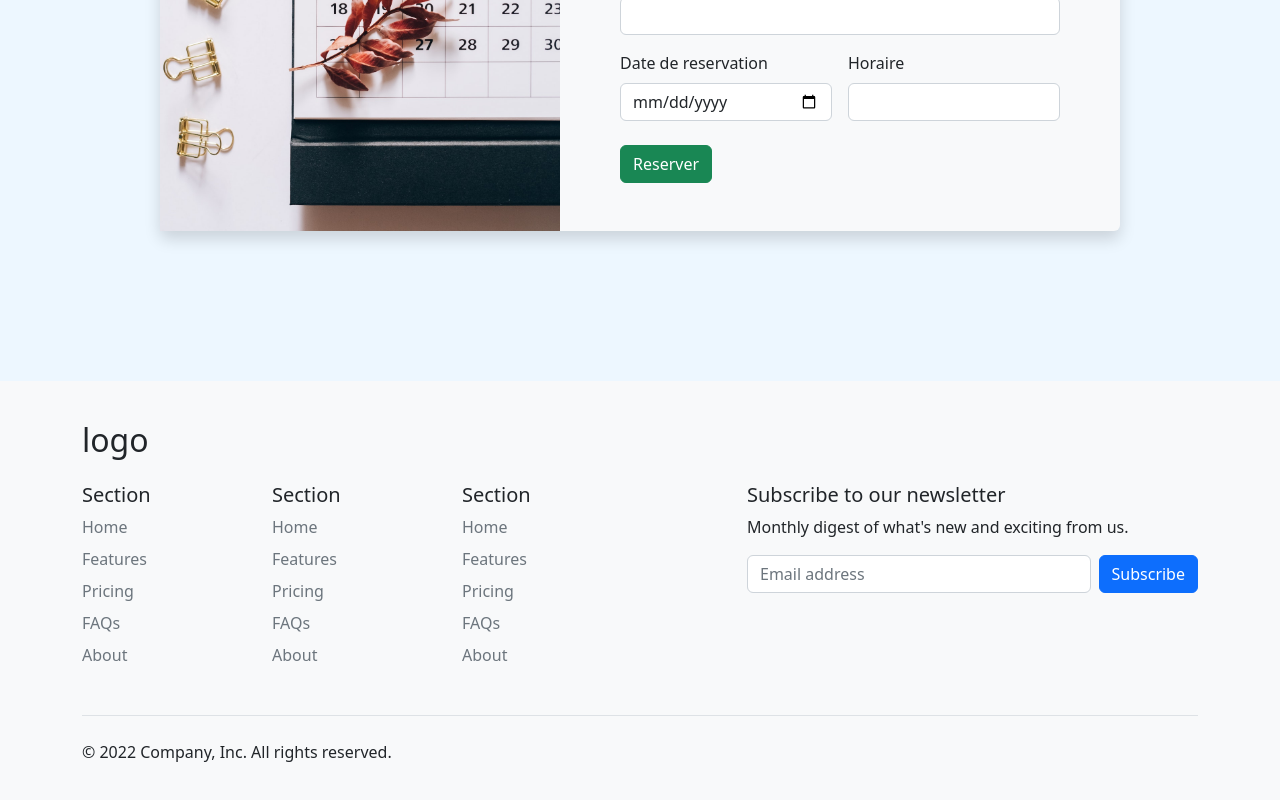
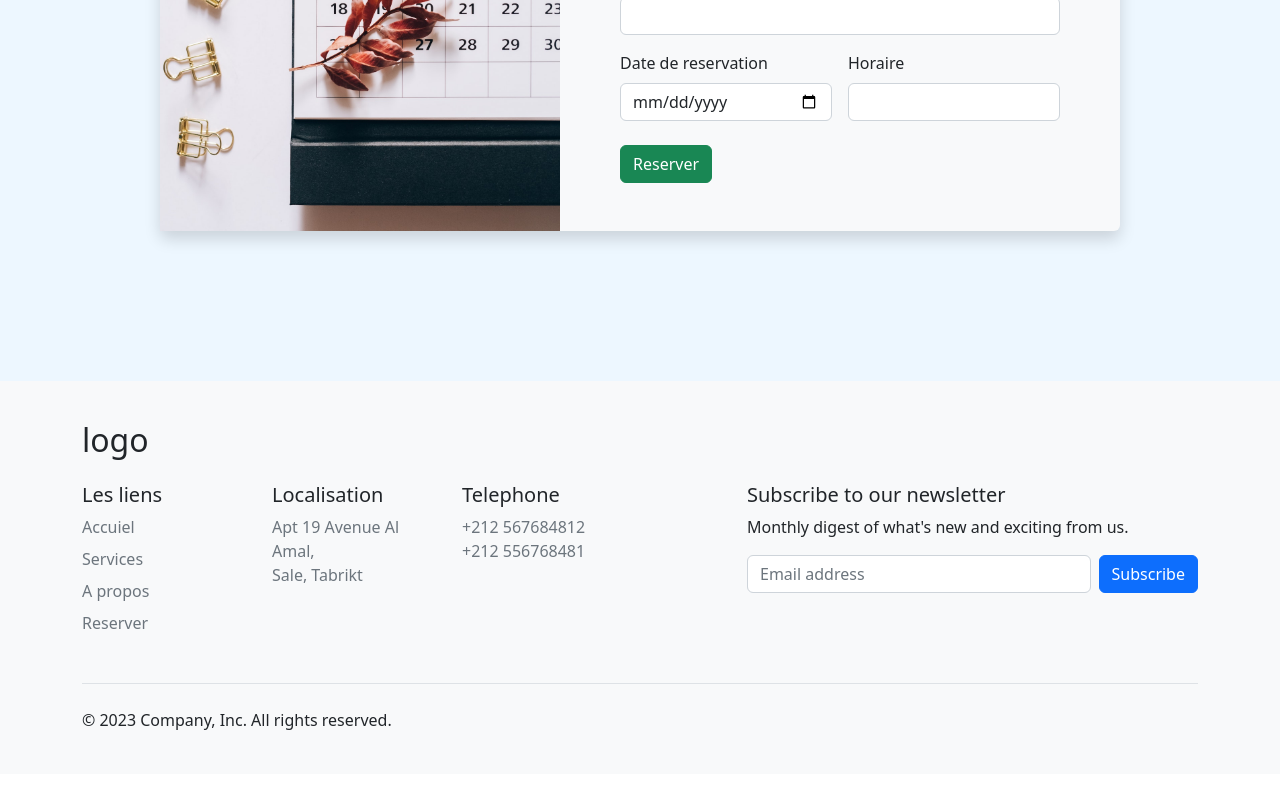
Before and after one commit to Bouquennouche/Client_Interface, a Vue app: page /reservation in a window 1280 px wide. Shown: the part 509-1309 px from the top of the page. Built offline with nearby package versions, Linux system fonts and the light colour scheme.

Commit message:
add bg, evaluer, and services

```diff
--- a/src/components/Header & Footer/FooterVue.vue
+++ b/src/components/Header & Footer/FooterVue.vue
@@ -6,36 +6,26 @@
     </div>
     <div class="row">
       <div class="col-6 col-md-2 mb-3">
-        <h5>Section</h5>
+        <h5>Les liens</h5>
         <ul class="nav flex-column">
-          <li class="nav-item mb-2"><a href="#" class="nav-link p-0 text-muted">Home</a></li>
-          <li class="nav-item mb-2"><a href="#" class="nav-link p-0 text-muted">Features</a></li>
-          <li class="nav-item mb-2"><a href="#" class="nav-link p-0 text-muted">Pricing</a></li>
-          <li class="nav-item mb-2"><a href="#" class="nav-link p-0 text-muted">FAQs</a></li>
-          <li class="nav-item mb-2"><a href="#" class="nav-link p-0 text-muted">About</a></li>
+          <li class="nav-item mb-2"><a href="/" class="nav-link p-0 text-muted">Accuiel</a></li>
+          <li class="nav-item mb-2"><a href="/services" class="nav-link p-0 text-muted">Services</a></li>
+          <li class="nav-item mb-2"><a href="/apropos" class="nav-link p-0 text-muted">A propos</a></li>
+          <li class="nav-item mb-2"><a href="/reservation" class="nav-link p-0 text-muted">Reserver</a></li>
         </ul>
       </div>
 
       <div class="col-6 col-md-2 mb-3">
-        <h5>Section</h5>
+        <h5>Localisation</h5>
         <ul class="nav flex-column">
-          <li class="nav-item mb-2"><a href="#" class="nav-link p-0 text-muted">Home</a></li>
-          <li class="nav-item mb-2"><a href="#" class="nav-link p-0 text-muted">Features</a></li>
-          <li class="nav-item mb-2"><a href="#" class="nav-link p-0 text-muted">Pricing</a></li>
-          <li class="nav-item mb-2"><a href="#" class="nav-link p-0 text-muted">FAQs</a></li>
-          <li class="nav-item mb-2"><a href="#" class="nav-link p-0 text-muted">About</a></li>
+          <p class="text-muted">Apt 19 Avenue Al Amal, <br> Sale, Tabrikt</p>
         </ul>
       </div>
 
       <div class="col-6 col-md-2 mb-3">
-        <h5>Section</h5>
-        <ul class="nav flex-column">
-          <li class="nav-item mb-2"><a href="#" class="nav-link p-0 text-muted">Home</a></li>
-          <li class="nav-item mb-2"><a href="#" class="nav-link p-0 text-muted">Features</a></li>
-          <li class="nav-item mb-2"><a href="#" class="nav-link p-0 text-muted">Pricing</a></li>
-          <li class="nav-item mb-2"><a href="#" class="nav-link p-0 text-muted">FAQs</a></li>
-          <li class="nav-item mb-2"><a href="#" class="nav-link p-0 text-muted">About</a></li>
-        </ul>
+        <h5>Telephone</h5>
+        <p class="text-muted">+212 567684812 <br>+212 556768481</p>
+
       </div>
 
       <div class="col-md-5 offset-md-1 mb-3">
@@ -52,7 +42,7 @@
     </div>
 
     <div class="d-flex flex-column flex-sm-row justify-content-between py-4 my-4 border-top">
-      <p>© 2022 Company, Inc. All rights reserved.</p>
+      <p>© 2023 Company, Inc. All rights reserved.</p>
       <ul class="list-unstyled d-flex">
         <li class="ms-3"><a class="link-dark" href="#"><svg class="bi" width="24" height="24"><use xlink:href="#twitter"></use></svg></a></li>
         <li class="ms-3"><a class="link-dark" href="#"><svg class="bi" width="24" height="24"><use xlink:href="#instagram"></use></svg></a></li>
--- a/src/components/Header & Footer/NavBar.vue
+++ b/src/components/Header & Footer/NavBar.vue
@@ -21,7 +21,7 @@
               <a class="nav-link me-4" href="#">Accueil</a>
             </li>
           </router-link>
-          <router-link to="/help" tag="a" exact>
+          <router-link to="/services" tag="a" exact>
             <li class="nav-item">
               <a class="nav-link me-4" href="#">Services</a>
             </li>
--- a/src/components/Home/LandingVue.vue
+++ b/src/components/Home/LandingVue.vue
@@ -54,6 +54,6 @@ export default {
     background-repeat: no-repeat;
     background-size: cover;
     margin-top: -100px;
-    min-height: 100vh !important;
+    min-height:90vh !important;
   }
 </style>
--- a/src/router/index.js
+++ b/src/router/index.js
@@ -2,10 +2,11 @@ import Vue from 'vue'
 import VueRouter from 'vue-router'
 import HomeView from '../views/HomeView.vue'
 import About from '@/views/AboutView.vue'
-import Help from '@/views/Help.vue'
-import Blog from '@/views/Blog.vue'
 import ReservationView from '@/views/ReservationView.vue'
 import Test from '@/views/Test.vue'
+import ServicesVue from '@/views/ServicesVue.vue'
+
+
 
 Vue.use(VueRouter)
 
@@ -21,9 +22,9 @@ const routes = [
     component: About
   },
   {
-    path: '/help',
-    name: 'help',
-    component: Help
+    path: '/services',
+    name: 'services',
+    component: ServicesVue,
   },
   {
     path: '/blog',
--- a/src/views/Help.vue
+++ b/src/views/ServicesVue.vue
@@ -8,13 +8,7 @@
 import Services from '@/components/Home/Services.vue';
 
 export default {
-    name: "Help",
-    data: function () {
-        return {
-            pageTitle: "Help",
-            pageParagraphe: "This is Help page",
-        };
-    },
+    name: "services",
     components: { Services }
 };
 </script>
```
Also changed, not shown: src/assets/imgs/evaluer.jpg (added).
